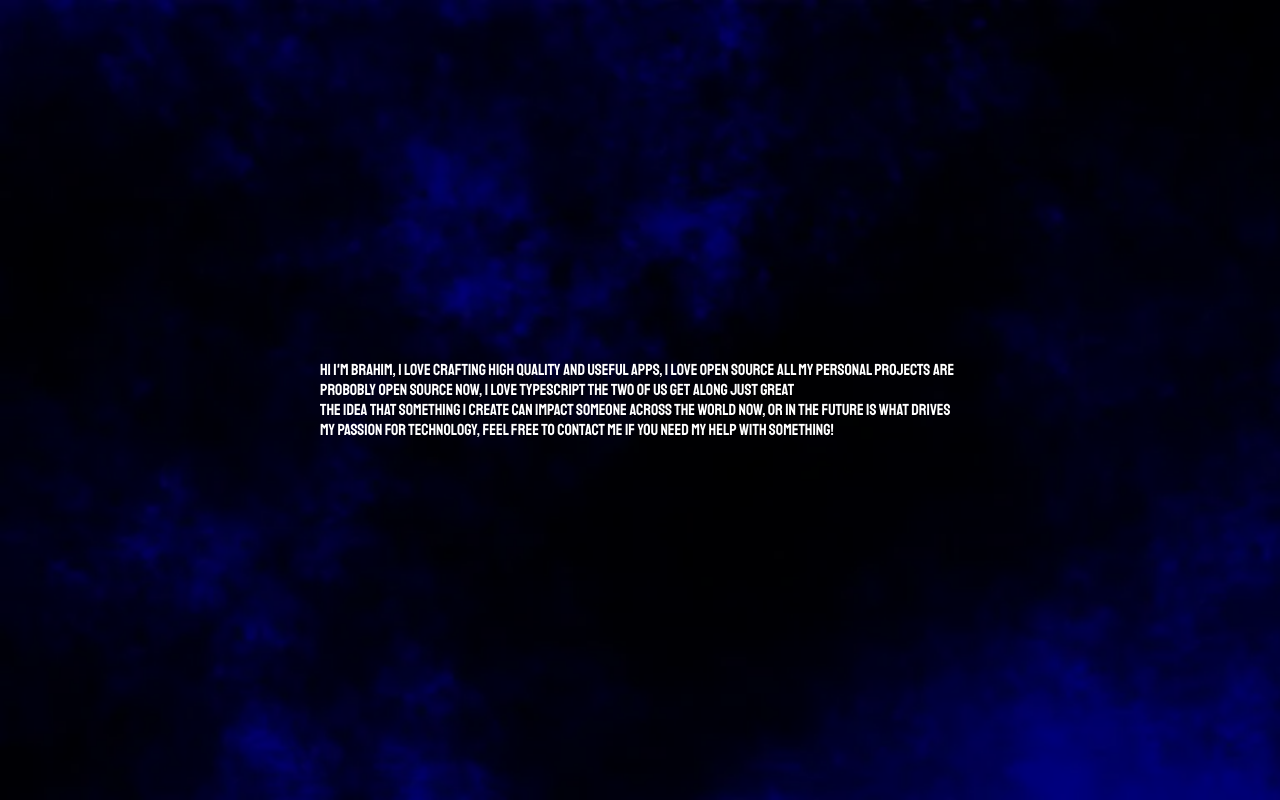
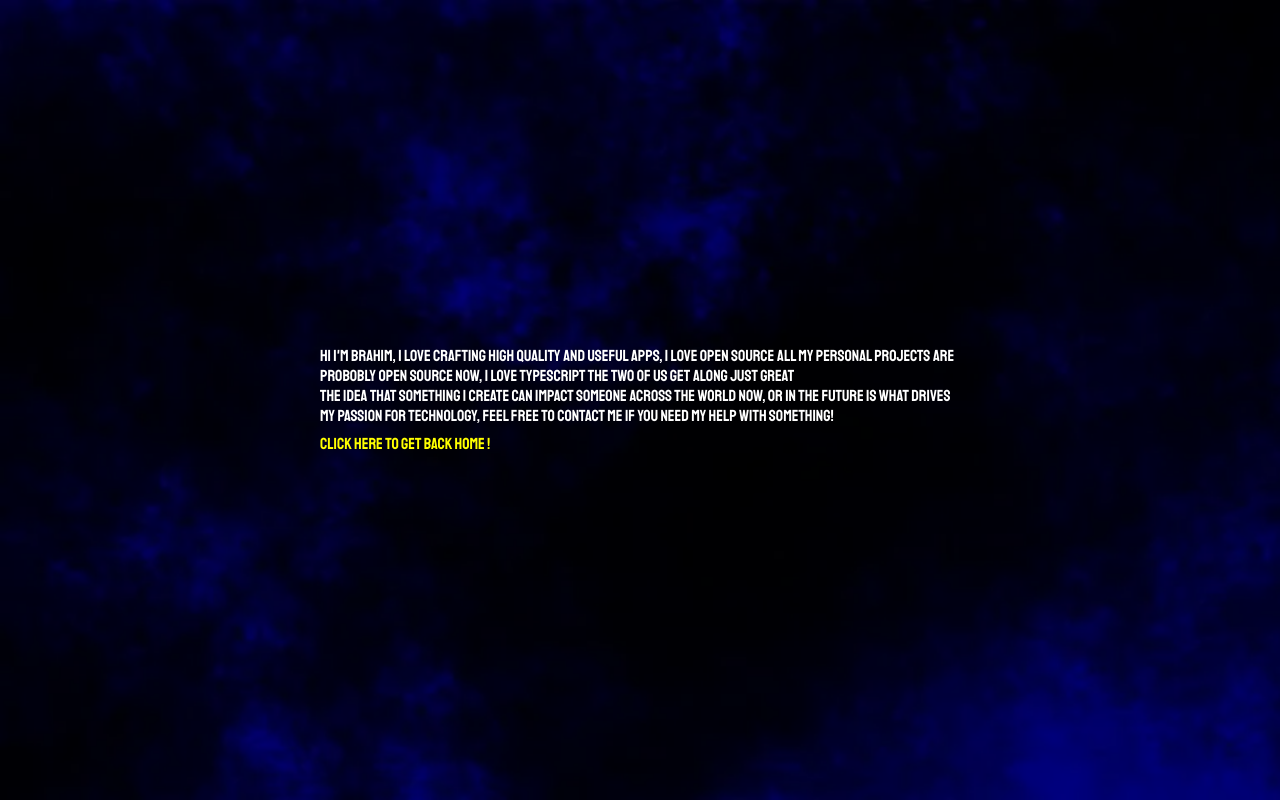
Before and after one commit to brkss/portfolio_, a plain HTML site: page index.html in a window 1280 px wide. Both pictures are taken after a click on the item "About?". Drawn offline with Linux system fonts and the light colour scheme.

Commit message:
⚡️ back buttom

```diff
--- a/assets/app.js
+++ b/assets/app.js
@@ -1,6 +1,7 @@
 
 
 const links = {
+  home: document.getElementById('back'),
   about: document.getElementById('about-l'),
   projects: document.getElementById('projects-l'),
   contact: document.getElementById('contact-l')
@@ -10,8 +11,17 @@ const pages = {
   about: document.getElementById('about')
 }
 
+
+// back home
+links.home.addEventListener('click', () => {
+  links.home.style.display = 'none'
+  pages.about.style.display = 'none'
+  pages.home.style.display = 'block'
+});
+
 links.about.addEventListener('click', () => {
   console.log('you clicked about')
+  links.home.style.display = 'block'
   pages.home.style.display = 'none';
   pages.about.style.display = 'block';
 });
--- a/assets/style.css
+++ b/assets/style.css
@@ -45,3 +45,10 @@ li {
 #about {
   display: none;
 }
+
+#back {
+  display: none;
+  color: yellow;
+  margin-top: 8px;
+  cursor: pointer;
+}
--- a/index.html
+++ b/index.html
@@ -31,7 +31,7 @@
       <div id="about">
         <p>Hi i'm Brahim, I love crafting high quality and useful apps, i love open source all my personal projects are probobly open source now, i love Typescript the two of us get along just great <br /> The idea that something I create can impact someone across the world now, or in the future is what drives my passion for Technology, feel free to contact me if you need my help with something! </p>
       </div>
-
+      <p id="back">Click Here to get back home !</p>
     </div>
   </div>
 
```
